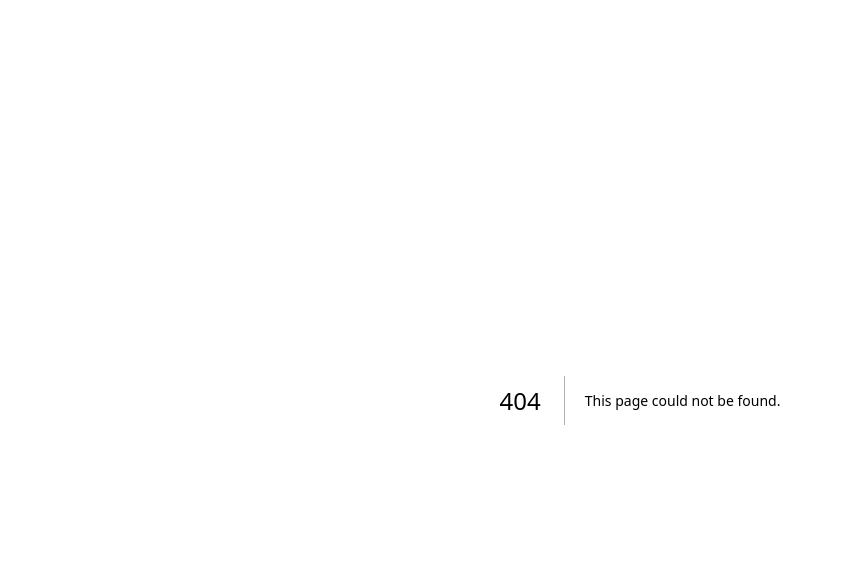
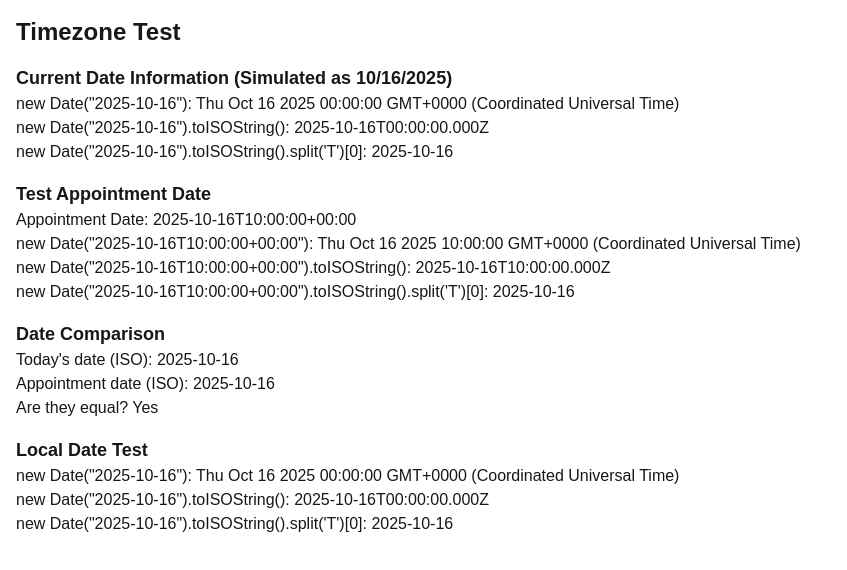
Before and after one commit to kaweesha-nethmina/lifeline-healthcare-client, a Next.js app: page /doctor/timezone-test in a window 1280 px wide. Before the commit this address had no page. Shown: the top 570 px of the page, without its empty margins (0-847 px from the left). Built offline with nearby package versions, Linux system fonts and the light colour scheme.

Commit message:
feat: timezone-test

```diff
--- /dev/null
+++ b/app/doctor/timezone-test/page.tsx
@@ -0,0 +1,43 @@
+"use client"
+
+export default function TimezoneTestPage() {
+  // Set today to 10/16/2025 to match your example
+  const today = new Date("2025-10-16")
+
+  return (
+    <div className="p-4">
+      <h1 className="text-2xl font-bold mb-4">Timezone Test</h1>
+
+      <div className="space-y-4">
+        <div>
+          <h2 className="text-lg font-semibold">Current Date Information (Simulated as 10/16/2025)</h2>
+          <p>new Date("2025-10-16"): {today.toString()}</p>
+          <p>new Date("2025-10-16").toISOString(): {today.toISOString()}</p>
+          <p>new Date("2025-10-16").toISOString().split('T')[0]: {today.toISOString().split('T')[0]}</p>
+        </div>
+
+        <div>
+          <h2 className="text-lg font-semibold">Test Appointment Date</h2>
+          <p>Appointment Date: 2025-10-16T10:00:00+00:00</p>
+          <p>new Date("2025-10-16T10:00:00+00:00"): {new Date("2025-10-16T10:00:00+00:00").toString()}</p>
+          <p>new Date("2025-10-16T10:00:00+00:00").toISOString(): {new Date("2025-10-16T10:00:00+00:00").toISOString()}</p>
+          <p>new Date("2025-10-16T10:00:00+00:00").toISOString().split('T')[0]: {new Date("2025-10-16T10:00:00+00:00").toISOString().split('T')[0]}</p>
+        </div>
+
+        <div>
+          <h2 className="text-lg font-semibold">Date Comparison</h2>
+          <p>Today's date (ISO): {today.toISOString().split('T')[0]}</p>
+          <p>Appointment date (ISO): {new Date("2025-10-16T10:00:00+00:00").toISOString().split('T')[0]}</p>
+          <p>Are they equal? {today.toISOString().split('T')[0] === new Date("2025-10-16T10:00:00+00:00").toISOString().split('T')[0] ? "Yes" : "No"}</p>
+        </div>
+
+        <div>
+          <h2 className="text-lg font-semibold">Local Date Test</h2>
+          <p>new Date("2025-10-16"): {new Date("2025-10-16").toString()}</p>
+          <p>new Date("2025-10-16").toISOString(): {new Date("2025-10-16").toISOString()}</p>
+          <p>new Date("2025-10-16").toISOString().split('T')[0]: {new Date("2025-10-16").toISOString().split('T')[0]}</p>
+        </div>
+      </div>
+    </div>
+  )
+}
```
